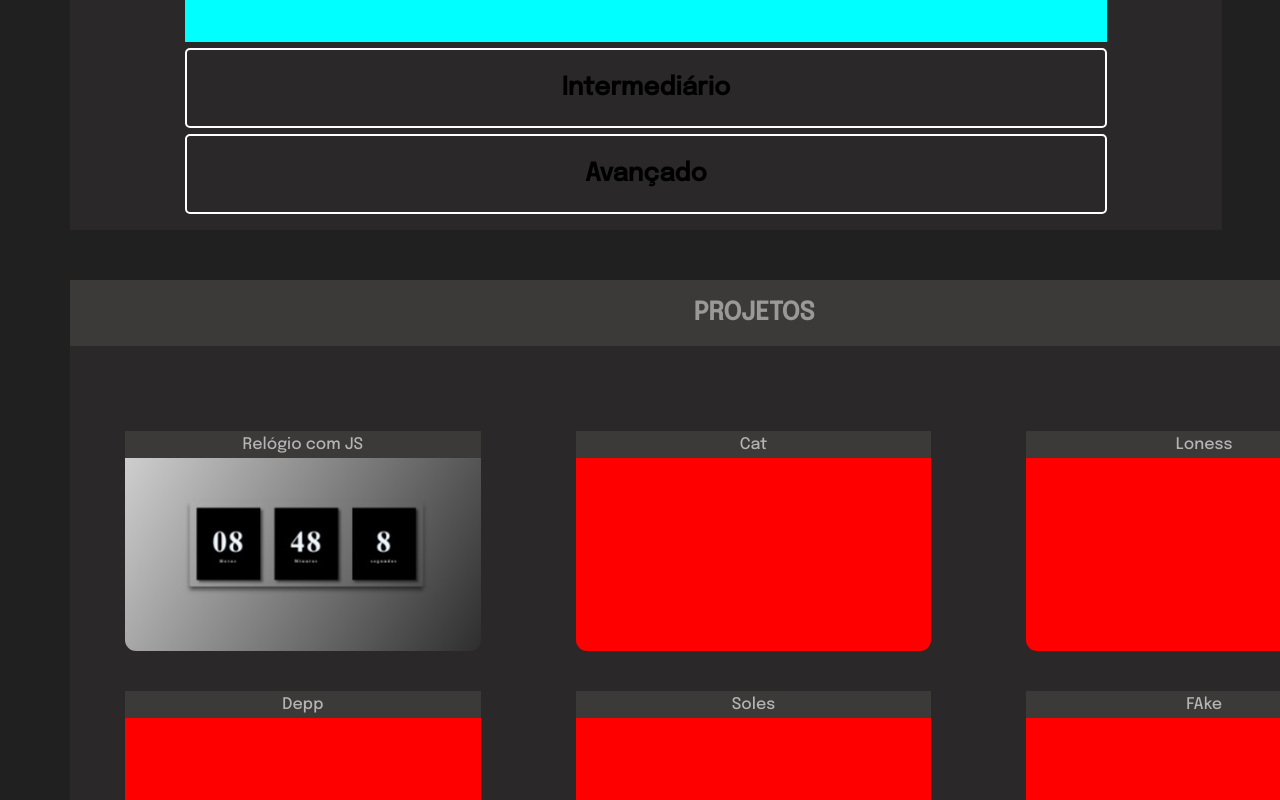
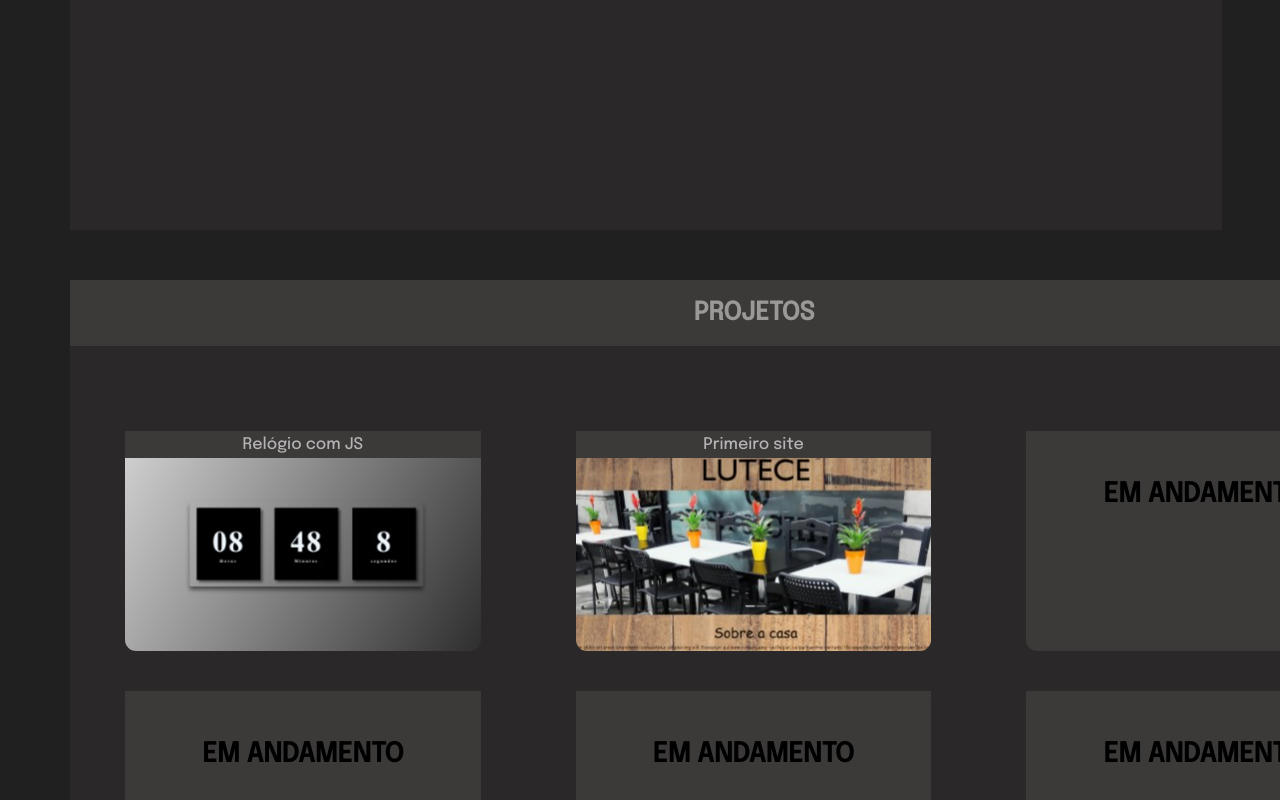
Before and after one commit to L-Lutece/restaurant-interface, a React (Create React App) app: page / in a window 1280 px wide. Shown: the part 1320-2120 px from the top of the page. Built offline with nearby package versions, Linux system fonts and the light colour scheme.

Commit message:
Semi/fineshed Projects

```diff
--- a/src/components/Contato.css
+++ b/src/components/Contato.css
@@ -41,5 +41,5 @@
     margin: 0 auto;
     font-size: 20px;
     color:aliceblue;
-    padding-top: 100px;
+    padding-top: 65px;
 }
--- a/src/components/Project.css
+++ b/src/components/Project.css
@@ -21,7 +21,32 @@
     display: flex;
     background-color: rgb(60, 57, 57);
     opacity: 0.9;
+    transition: 3s;
 }
+
+
+.P2:hover .icons {
+    display: block;
+    top: 40px;
+    position: relative;
+    align-items: center;
+    justify-content: center;
+    display: flex;
+    background-color: rgb(60, 57, 57);
+    opacity: 0.9;
+    transition: 3s;
+}
+
+.icons1 {
+    font-size: 40px;
+    top: 40px;
+    position: relative;
+    align-items: center;
+    justify-content: center;
+    display: flex;
+    background-color: rgb(60, 57, 57);
+}
+
 
 .icons {
     top: 40px;
@@ -71,11 +96,22 @@
     border-radius: 11px;
 }
 
-.P2, .P3, .P4, .P5, .P6 {
+.P2 {
     float: left;
     width: 26%;
     height: 220px;
-    background: red;
+    background-image: url(../images/rest.jpg);
+    background-repeat: no-repeat, no-repeat;
+    background-position: center;
+    margin: 40px 40px 0px 55px;
+    border-radius: 11px;
+}
+
+.P3, .P4, .P5, .P6 {
+    float: left;
+    width: 26%;
+    height: 220px;
+    background: rgb(60, 57, 57);
     image-rendering: auto;
     image-resolution: no-repeat;
     margin: 40px 40px 0px 55px;
@@ -88,7 +124,7 @@
     justify-content: center;
     color: rgb(180, 180, 180);
     display: flex;
-    background-color: rgb(60, 57, 57);;
+    background-color: rgb(60, 57, 57);
 }
 
 .titleP {
@@ -97,5 +133,5 @@
     justify-content: center;
     color: rgb(180, 180, 180);
     display: flex;
-    background-color: rgb(60, 57, 57);;
+    background-color: rgb(60, 57, 57);
 }
--- a/src/components/Project.js
+++ b/src/components/Project.js
@@ -20,19 +20,45 @@ function Project() {
                             </div>
                         </div>
                         <div className="P2">
-                            <div className="titleP">Cat</div>
+                            <div className="titleP">Primeiro site</div>
+                            <div className="containerIcon">
+                                <div className="icons">
+                                    <a href=""><SiVercel size={40}/></a>
+                                    <a href="https://github.com/L-Lutece/restaurant-interface"><SiGithub size={40}/></a>
+                                </div>
+                            </div>
                         </div>
                         <div className="P3">
-                            <div className="titleP">Loness</div>
+                            <div className="titleP"></div>
+                            <div className="containerIcon">
+                                <div className="icons1">
+                                    <h6>EM ANDAMENTO</h6>
+                                </div>
+                            </div>
                         </div>
                         <div className="P4">
-                            <div className="titleP">Depp</div>
+                            <div className="titleP"></div>
+                            <div className="containerIcon">
+                                <div className="icons1">
+                                    <h6>EM ANDAMENTO</h6>
+                                </div>
+                            </div>
                         </div>
                         <div className="P5">
-                            <div className="titleP">Soles</div>
+                            <div className="titleP"></div>
+                            <div className="containerIcon">
+                                <div className="icons1">
+                                    <h6>EM ANDAMENTO</h6>
+                                </div>
+                            </div>
                         </div>
                         <div className="P6">
-                            <div className="titleP">FAke</div>
+                            <div className="titleP"></div>
+                            <div className="containerIcon">
+                                <div className="icons1">
+                                    <h6>EM ANDAMENTO</h6>
+                                </div>
+                            </div>
                         </div>
                     </div>
                </div>
--- a/src/components/Stack.css
+++ b/src/components/Stack.css
@@ -62,17 +62,8 @@ h4 {
     display: row;
 }
 
-.skills {
-    margin: 0 auto;
-    justify-content: center;
-    align-items: center;
-    background-color: aqua;
-    height: 120px;
-    width: 80%;
-}
-
-#starArea {
-    border: 2px solid rgb(255, 255, 255);
+.starArea1{
+    border: 2px solid rgb(134, 133, 133);
     border-radius: 5px;
     padding: 5px;
     margin: 0 auto;
@@ -85,7 +76,14 @@ h4 {
     margin-top: 6px;
 }
 
-#starArea:hover {
-    background-color: aliceblue;
-    cursor: pointer;
+.skills {
+    margin: 0 auto;
+    justify-content: center;
+    align-items: center;
+    border-radius: 5px;
+    border: 2px solid rgb(134, 133, 133);;
+    background-color: transparent;
+    height: 120px;
+    width: 80%;
+    display: none;
 }
--- a/src/components/Stack.js
+++ b/src/components/Stack.js
@@ -1,5 +1,6 @@
 import React from "react";
 import './Stack.css';
+
 function Stack() {
     return (
         <div className="container">
@@ -14,25 +15,23 @@ function Stack() {
 
                     <div className="starFather">
                         <div>
-                            <button id="starArea">
+                            <button className="starArea1">
                                 <h4>Básico</h4>
                             </button>
                             <div className="skills">
                             </div>
                         </div>
                         <div>
-                            <button id="starArea">
+                            <button className="starArea2">
                                 <h4>Intermediário</h4>
                             </button>
-                            <div className="skills1" onClick="show{s2}">
+                            <div className="skills">
                             </div>
                         </div>
                         <div>
-                            <button id="starArea">
+                            <button id="starArea3">
                                 <h4>Avançado</h4>
                             </button>
-                            <div className="skills2" onClick="show{s3}">
-                            </div>
                         </div>
                     </div>
                 </div>
```
Also changed, not shown: src/images/rest.jpg (added).
